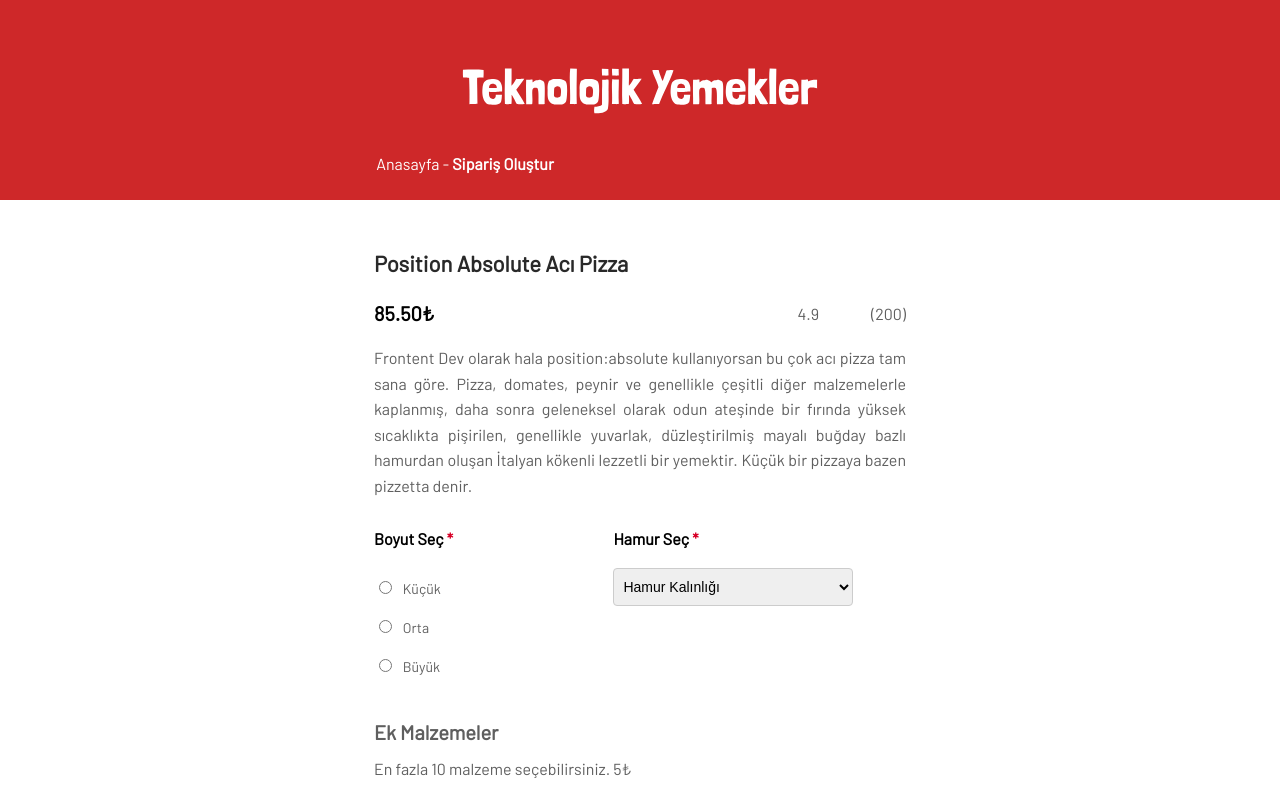
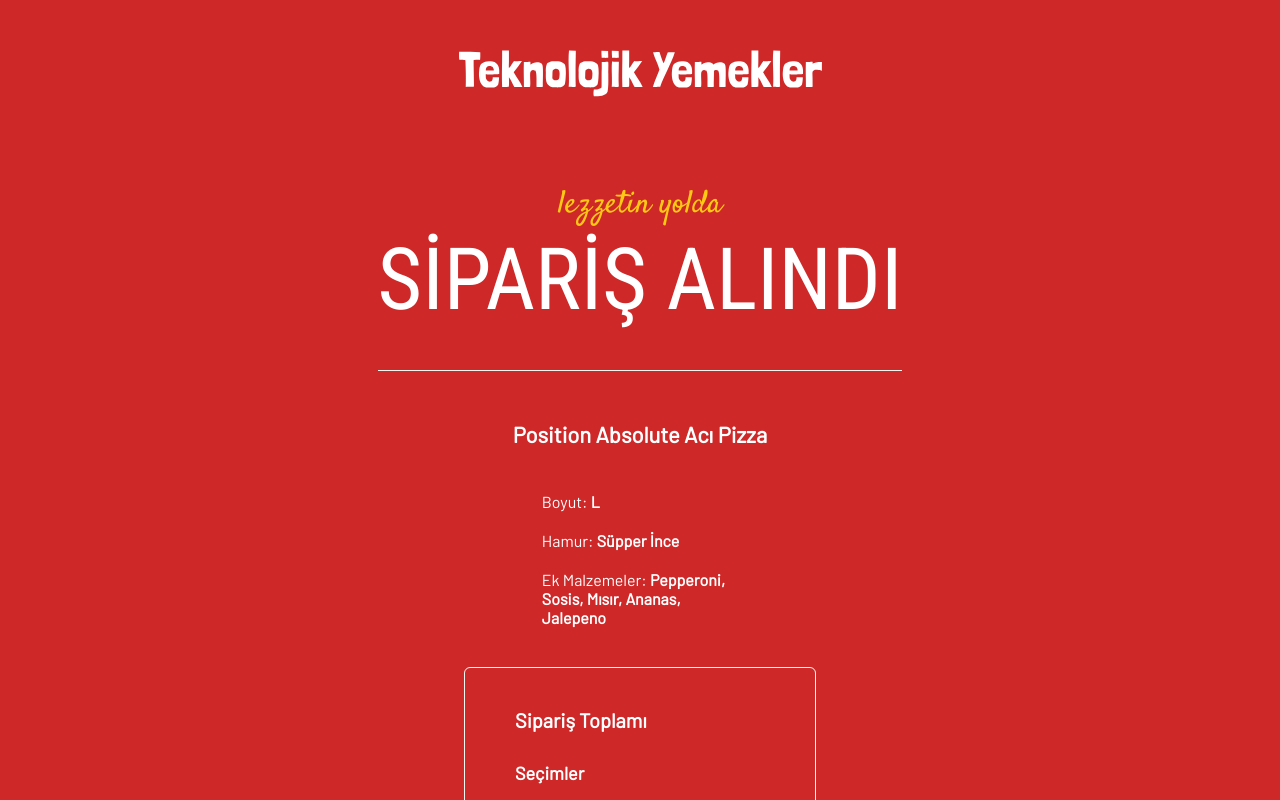
Before and after one commit to SimgeeYigit/fsweb-s8-challenge-pizza, a React (Vite) app: page /order in a window 1280 px wide. Shown: the top 800 px of the page. Built offline with nearby package versions, Linux system fonts and the light colour scheme; a web font is replaced by a local one.

Commit message:
Güncelleme

```diff
--- a/src/App.jsx
+++ b/src/App.jsx
@@ -2,15 +2,17 @@ import HomePage from "./components/HomePage";
 import Order from "./components/Order";
 import { BrowserRouter as Router, Route, Switch } from "react-router-dom";
 import './App.css';
+import Success from "./components/Success"
 
 function App() {
   return (
-    <Router>
-      <Switch>
-        <Route exact path="/" component={HomePage} />
-        <Route path="/order" component={Order} />
-      </Switch>
-    </Router>
+    // <Router>
+    //   <Switch>
+    //     <Route exact path="/" component={HomePage} />
+    //     <Route path="/order" component={Order} />
+    //   </Switch>
+    // </Router>
+    <Success />
   );
 }
 
--- a/src/components/HomePage.css
+++ b/src/components/HomePage.css
@@ -391,5 +391,5 @@ body, p, h1, h2, h3, h4, h5, h6 {
 }
 
 .copyright p {
-  padding-right: 20rem;
+  padding-right: 8rem;
 }
--- a/src/components/Order.jsx
+++ b/src/components/Order.jsx
@@ -22,6 +22,8 @@ const Order = () => {
     const basePrice = 85.5;
     const extraPrice = 5;
     const totalPrice = basePrice + selectedExtras.length * extraPrice;
+
+    const [pizzaTitle, setPizzaTitle] = useState();
 
     const extras = [
         "Pepperoni",
@@ -146,7 +148,7 @@ const Order = () => {
             <div className="order-wrapper">
                 <PopupMessage message={popupMessage} onClose={() => setPopupMessage("")} />
                 <div className="order-container">
-                    <h2 className="pizza-title">Position Absolute Acı Pizza</h2>
+                    <h2 className="pizza-title">{pizzaTitle}</h2>
                     <div className="pizza-info">
                         <span className="pizza-price">85.50₺</span>
                         <span className="pizza-rating">4.9</span>
--- /dev/null
+++ b/src/components/Success.css
@@ -0,0 +1,125 @@
+
+.logo {
+    width: 363px;
+    height: auto;
+    max-width: 100%;
+    display: block;
+    margin: 0 auto;
+    padding: 50px;
+}
+
+.success {
+    background-color: var(--red);
+    width: 100vw;
+    height: 1080px;
+}
+
+.success-content {
+    display: flex;
+    flex-direction: column;
+    margin-top: 35px;
+    align-items: center;
+}
+
+.success-content1 {
+    font-family: Satisfy;
+    font-size: 32px;
+    font-weight: 400;
+    color: var(--yellow)
+}
+
+.order-summary {
+    display: flex;
+    flex-direction: column;
+}
+
+.pizza-title {
+    font-family: Barlow;
+    font-size: 22px;
+    font-weight: 600;
+    color: white;
+    margin-top: 30px;
+    margin-bottom: 45px;
+    text-align: center;
+}
+
+.pizza-size {
+    font-family: Barlow;
+    font-size: 16px;
+    font-weight: 400;
+    color: white;
+    margin-bottom: 20px;
+}
+
+.pizza-dough {
+    font-family: Barlow;
+    font-size: 16px;
+    font-weight: 400;
+    color: white;
+    margin-bottom: 20px;
+}
+
+.additional-ingredients {
+    font-family: Barlow;
+    font-size: 16px;
+    font-weight: 400;
+    color: white;
+    margin-bottom: 20px;
+}
+
+.orders {
+    display: flex;
+    flex-direction: column;
+    margin: 0 auto;
+}
+
+.orders1 {
+    width: 50%;
+    margin: 0 auto;
+}
+
+.success-content2 {
+    font-family: Roboto Condensed;
+    font-size: 86px;
+    font-weight: 300;
+    color: white;
+    padding-bottom: 40px;
+    border-bottom: 1px solid #FAF7F2;
+}
+
+.total-container {
+    display: flex;
+    flex-direction: column;
+    justify-content: center;
+    border: 1px solid #FAF7F2;
+    border-radius: 6px;
+    width: 350px;
+    height: 197px;
+    margin-top: 30px;
+    margin: 0 auto;
+}
+
+.total-container p {
+    color: white;
+    margin-left: 50px;
+}
+
+.total-text {
+    font-family: Barlow;
+    font-weight: 600;
+    font-size: 20px;
+    margin-bottom: 30px;
+}
+
+.choices {
+    font-family: Barlow;
+    font-weight: 600;
+    font-size: 18px;
+    margin-bottom: 20px;
+}
+
+.total {
+    font-family: Barlow;
+    font-weight: 600;
+    font-size: 18px;
+}
--- /dev/null
+++ b/src/components/Success.jsx
@@ -0,0 +1,32 @@
+import Footer from "./Footer"
+import "./Success.css"
+import Logo from "../../images/iteration-1-images/logo.svg"
+export default function Success({ pizzaTitle, pizzaSize, pizzaDough, additionalIngredients }) {
+    return (
+        <>
+            <div className="success">
+                <img className="logo" src={Logo} alt="Teknolojik Yemekler Logo" />
+                <div className="success-content">
+                    <p className="success-content1">lezzetin yolda</p>
+                    <p className="success-content2">SİPARİŞ ALINDI</p>
+                </div>
+                <div className="order-summary">
+                    <div className="orders">
+                        <p className="pizza-title">Position Absolute Acı Pizza</p>
+                        <div className="orders1">
+                            <p className="pizza-size">Boyut: <strong>L</strong></p>
+                            <p className="pizza-dough">Hamur: <strong>Süpper İnce</strong></p>
+                            <p className="additional-ingredients">Ek Malzemeler: <strong>Pepperoni, Sosis, Mısır, Ananas, Jalepeno</strong></p>
+                        </div>
+                    </div>
+                    <div className="total-container">
+                        <p className="total-text">Sipariş Toplamı</p>
+                        <p className="choices">Seçimler</p>
+                        <p className="total">Toplam</p>
+                    </div>
+                </div>
+            </div>
+            <Footer />
+        </>
+    )
+}
```
